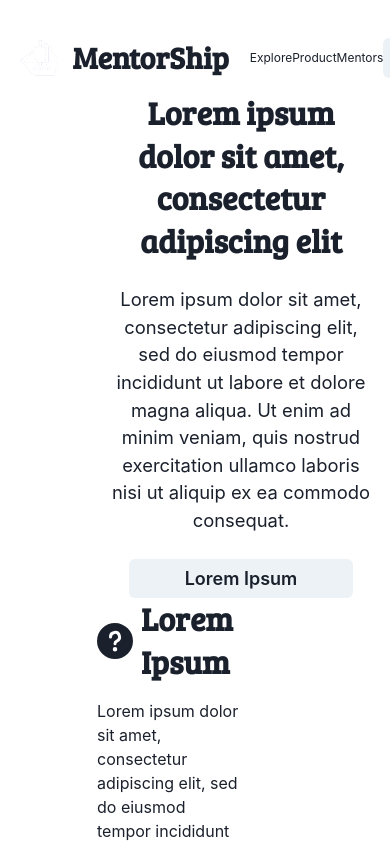
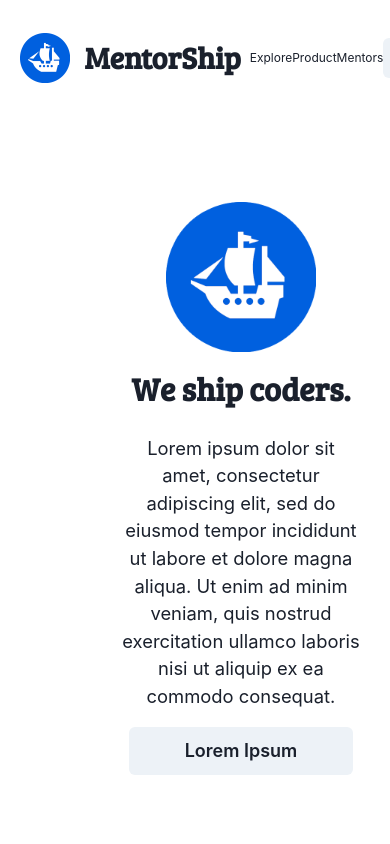
Before and after one commit to jtabba/CDW-1, a React (Create React App) app in the folder frontend/: page /home in a window 390 px wide. Shown: the top 844 px of the page. Built offline with nearby package versions, Linux system fonts and the light colour scheme; no server answers; a web font is replaced by a local one.

Commit message:
added logo to Hero.tsx, edited headline for responsiveness testing

```diff
--- a/frontend/src/components/Hero.tsx
+++ b/frontend/src/components/Hero.tsx
@@ -1,5 +1,6 @@
-import { Button, Flex, Text, Heading } from "@chakra-ui/react";
+import { Button, Flex, Text, Heading, Image, Stack } from "@chakra-ui/react";
 import { FC } from "react";
+import logo from "../assets/logo-white-blue-round.png";
 
 interface HeroProps {
 	headline: string;
@@ -10,28 +11,31 @@ interface HeroProps {
 
 const Hero: FC<HeroProps> = ({ headline, content, buttonLabel, buttonUrl }) => {
 	return (
-		<Flex
-			flexDirection="column"
-			height="60vh"
-			justifyContent="center"
-			alignItems="center"
-			rowGap={6}
-		>
-			<Heading
-				fontSize="clamp(2rem, -0.875rem + 8.333vw, 4.5rem)"
-				textAlign="center"
-			>
-				{headline}
-			</Heading>
+		<Flex mt={30}  mb={20} flexDirection="column" justifyContent="center" alignItems="center" w="90%" ml="auto" mr="auto">
+
+			<Stack mt={20} mb={6} direction={["column", "row"]} spacing={4} alignItems="center">
+			<Image height="150px" width="150px" src={logo}/>
+					<Heading
+						fontSize="clamp(2rem, -0.875rem + 8.333vw, 4.5rem)"
+						textAlign="center" justifyContent="center"
+					>
+					{headline}
+					</Heading>
+
+			</Stack>
+
 			<Text
 				textAlign="center"
 				fontSize="clamp(1rem, -0.875rem + 8.333vw, 1.15rem)"
+				pb={4}
 			>
 				{content}
 			</Text>
+
 			<Button size="lg" width="3xs">
 				{buttonLabel}
 			</Button>
+
 		</Flex>
 	);
 };
--- a/frontend/src/components/header/Logo.tsx
+++ b/frontend/src/components/header/Logo.tsx
@@ -1,6 +1,6 @@
 import { Flex, Image, Box, Heading} from "@chakra-ui/react";
 import { Link } from "react-router-dom";
-import logo from "../../assets/logo-white.png";
+import logo from "../../assets/logo-white-blue-round.png";
 import '@fontsource/bree-serif';
 // import './Logo.css';
 
@@ -10,7 +10,7 @@ const Logo = () => {
 	return (
 		<Flex>
 			<Box className="logo" display="flex" alignItems="center" justifyContent="flex-start" pr={10} w="100%">
-				<Image mr="15px" objectFit="cover" boxSize="38px" src={logo} />
+				<Image mr="15px" objectFit="cover" boxSize="50px" src={logo} />
 				<Heading><Link to={"home"}>MentorShip</Link></Heading>
 			</Box>
 		</Flex>
--- a/frontend/src/pages/home.tsx
+++ b/frontend/src/pages/home.tsx
@@ -8,7 +8,7 @@ import MetricSection from "../components/MetricSection";
 const Home = () => {
 	//Props stored here until we start implementing an appropriate store
 	const heroProps = {
-		headline: "Lorem ipsum dolor sit amet, consectetur adipiscing elit",
+		headline: "We ship coders.",
 		content:
 			"Lorem ipsum dolor sit amet, consectetur adipiscing elit, sed do eiusmod tempor incididunt ut labore et dolore magna aliqua. Ut enim ad minim veniam, quis nostrud exercitation ullamco laboris nisi ut aliquip ex ea commodo consequat.",
 		buttonLabel: "Lorem Ipsum",
--- a/frontend/src/theme/theme.ts
+++ b/frontend/src/theme/theme.ts
@@ -26,7 +26,6 @@ const theme = {
         heading: 'Bree Serif',
     },
     textStyles: {
-
         header: {
             fontSize: ["md", "lg", "xl", "2xl"],
             margin: "30px"
```
Also changed, not shown: frontend/src/assets/logo-white-blue-darkblue-round.png (added), frontend/src/assets/logo-white-blue-round.png.
